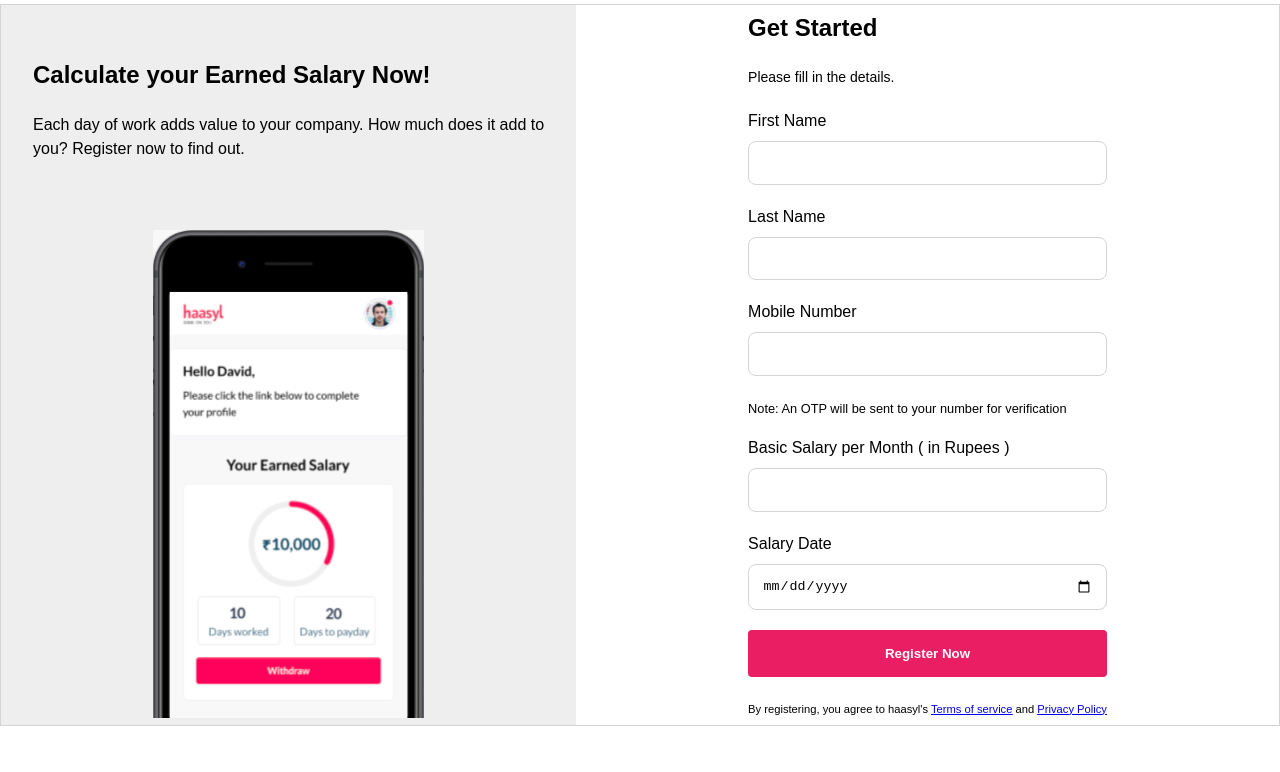
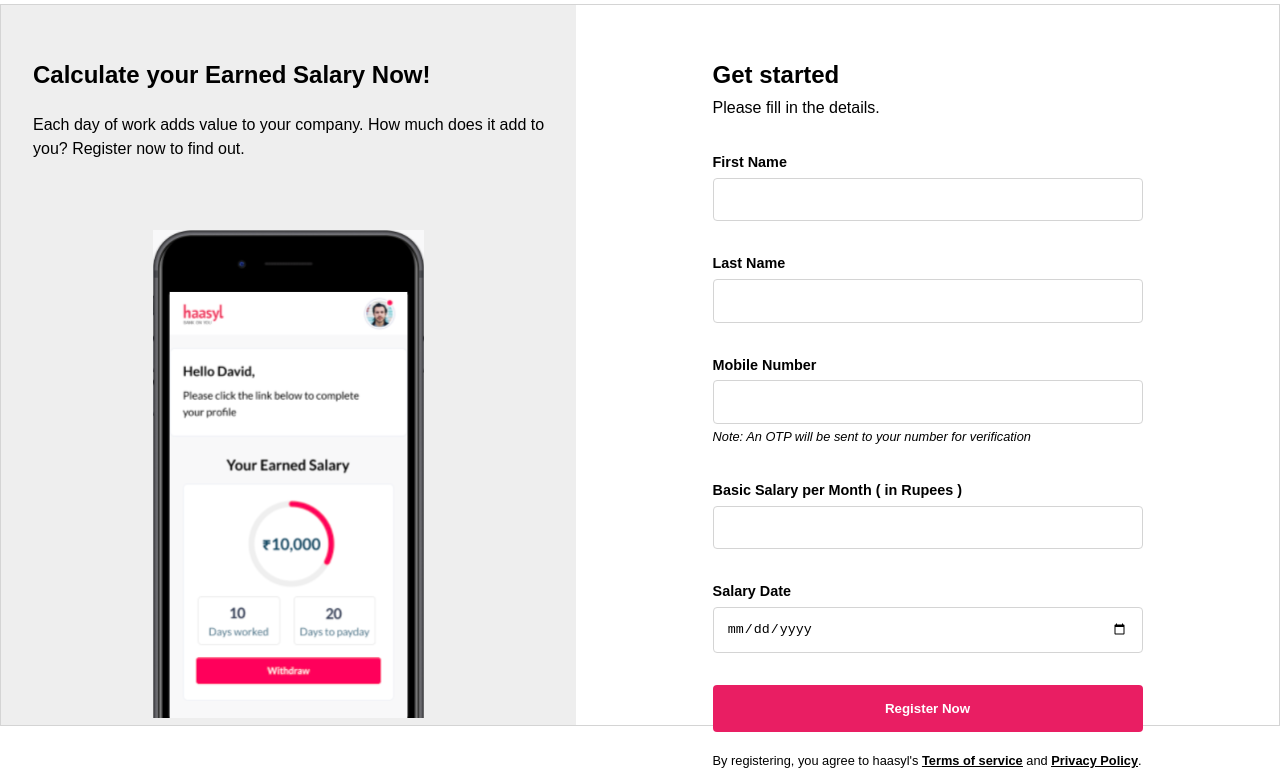
Before and after one commit to jscslg/haasyl-signup-screen, a plain HTML site: page index.html in a window 1280 px wide. Shown: the part 76-848 px from the top of the page. Before the commit the page ends 816 px from the top, so only its background shows below. Drawn offline with Linux system fonts and the light colour scheme.

Commit message:
initial commit

```diff
--- a/style.css
+++ b/css/style.css
@@ -14,6 +14,10 @@ body {
 h5 {
     font-weight: 500;
     font-size: 125%;
+}
+a {
+    color: black;
+    font-weight: 600;
 }
 .small {
     font-size: 80%;
@@ -42,39 +46,60 @@ h5 {
     flex-direction: column;
     border: 1px solid var(--gray-2);
 }
-.left,
-.right {
+.left{
     display: flex;
-    justify-content: center;
-    align-items: center;
-}
-.left{
     flex-direction: column;
     justify-content: space-between;
-    height: 720px;
+    align-items: center;
+    min-height: 720px;
     background-color: var(--gray-1);
 }
 .left .copy{
     margin: 2rem;
+    max-width: 600px;
 }
-.right .copy p {
-    margin: 1.5em 0;
-    font-size: 0.875rem;
+.right {
+    display: flex;
+    justify-content: center;
+}
+
+/* To decrease margin get-started and details-note texts */
+.right .get-started {
+    margin-bottom: 0.2rem;
+}
+.right .mobile-note,
+.right .details-note {
+    margin-top: 0;
+}
+
+/* Aligning elements in the form */
+.right .legal {
+    margin-top: 1rem;
+}
+.right .copy {
+    margin-bottom: 2rem;
 }
 .right form {
+    width: 430px;
+    margin: 2rem 0;
+}
+form .input-container {
+    margin-bottom: 2rem;
 }
 form input {
     display: block;
     width: 100%;
     box-sizing: border-box;
-    border-radius: 8px;
+    border-radius: 4px;
     border: 1px solid var(--gray-2);
     padding: 1em;
-    margin-bottom: 1.25rem;
 }
+
 label {
     display: block;
-    margin-bottom: 0.5rem;
+    margin-bottom: 0.25rem;
+    font-weight: 600;
+    font-size: 90%;
 }
 .register-btn {
     display: block;
@@ -87,18 +112,21 @@ label {
     font-weight: 600;
 }
 .signin-btn {
-    padding: 0.5rem 2rem 0.5rem 2rem;
+    padding: 0.5rem 2rem ;
     background-color: white;
     border-radius: 4px;
     border: 1px solid var(--gray-2);
     font-weight: 500;
     margin: 1rem;
 }
+
+/* To change mouse icon to pointer when you hover over a button */
 .register-btn:hover,
 .signin-btn:hover {
     cursor: pointer;
 }
 
+/* For screen sizes >= 900px ( Responsive web design ) */
 @media screen and (min-width: 900px) {
     .header {
         height: 10vh;
--- a/index.html
+++ b/index.html
@@ -3,21 +3,17 @@
 <head>
     <meta charset="UTF-8">
     <meta name="viewport" content="width=device-width, initial-scale=1.0">
-    <link rel="stylesheet" href="style.css">
+    <link rel="stylesheet" href="./css/style.css">
     <title>Haasyl</title>
 </head>
 <body>
     <div class="header">
         <div class="header-logo">
-            <img class="header-logo-img" src="logo.png" alt="">
+            <img class="header-logo-img" src="./images/logo.png" alt="">
         </div>
         <div class="signin">
-            <div>
-                <h5>Already have an account?</h5>
-            </div>
-            <div>
-                <button class="signin-btn">Sign in</button>
-            </div>
+            <div><h5>Already have an account?</h5></div>
+            <div><button class="signin-btn">Sign in</button></div>
         </div>
     </div>
     <div class="split-screen">
@@ -27,40 +23,41 @@
                 <p>Each day of work adds value to your company. How much does it add to you? Register now to find out.</p>
             </section>
             <div class="mobile-img">
-                <img src="mobile.png" alt="">
+                <img src="./images/mobile.png" alt="">
             </div>
         </div>
         <div class="right">
             <form>
                 <section class="copy">
-                    <h2><strong>Get Started</strong></h2>
-                    <p>Please fill in the details.</p>
+                    <h2 class="get-started">Get started</h2>
+                    <p class="details-note">Please fill in the details.</p>
                 </section>
+                <!-- Using pattern and type attribute to validate form elements -->
                 <div class="input-container first-name">
                     <label for="fname">First Name</label>
-                    <input id="fname" name="fname" type="text">
+                    <input id="fname" name="fname" type="text" pattern="[A-Za-z]+" required>
                 </div>
                 <div class="input-container last-name">
                     <label for="lname">Last Name</label>
-                    <input id="lname" name="lname" type="text">
+                    <input id="lname" name="lname" type="text" pattern="[A-Za-z]+" required>
                 </div>
                 <div class="input-container mobile">
                     <label for="mobile">Mobile Number</label>
-                    <input id="mobile" name="mobile" type="tel">
-                    <p><span class="small">Note: An OTP will be sent to your number for verification<span/></p>
+                    <input id="mobile" name="mobile" type="tel" pattern="[6-9]\d{9}" required>
+                    <p class="mobile-note"><span class="small"><i>Note: An OTP will be sent to your number for verification</i><span/></p>
                 </div>
                 <div class="input-container salary">
                     <label for="salary">Basic Salary per Month ( in Rupees )</label>
-                    <input id="salary" name="salary" type="number">
+                    <input id="salary" name="salary" type="number" pattern="[1-9]\d*" required>
                 </div>
                 <div class="input-container salary-date">
                     <label for="sdate">Salary Date</label>
-                    <input id="sdate" name="sdate" placeholder="1st of every month" type="date">
+                    <input id="sdate" name="sdate" placeholder="1st of every month" type="date" required>
                 </div>
                 <div>
                     <button class="register-btn" type="submit">Register Now</button>
                     <section class="copy legal">
-                        <p><span class="small">By registering, you agree to haasyl's <u><a href="#">Terms of service</a></u> and <u><a href="#">Privacy Policy</a></u></span></p>
+                        <p><span class="small">By registering, you agree to haasyl's <u><a href="#">Terms of service</a></u> and <u><a href="#">Privacy Policy</a></u>.</span></p>
                     </section>
                 </div>
             </form>
```
Also changed, not shown: images/logo.png (renamed from logo.png), images/mobile.png (renamed from mobile.png), 1 other file.
